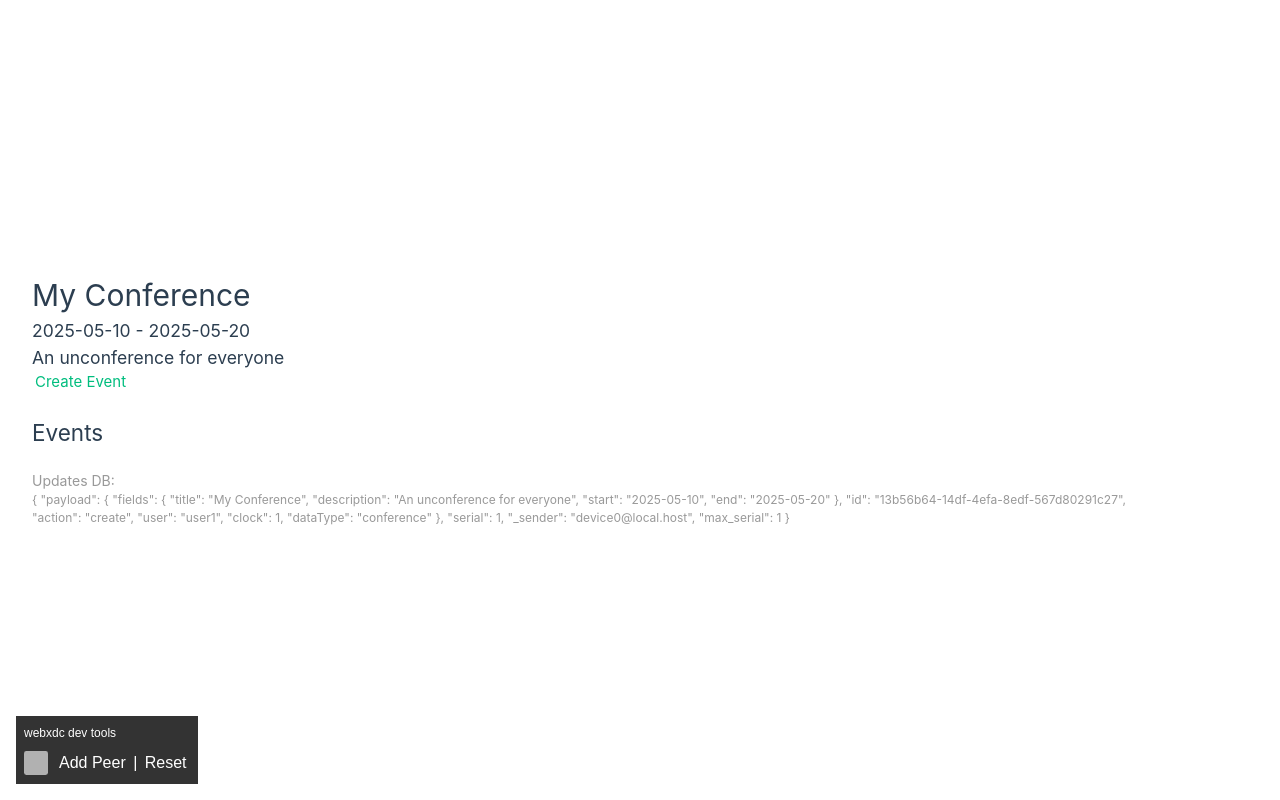
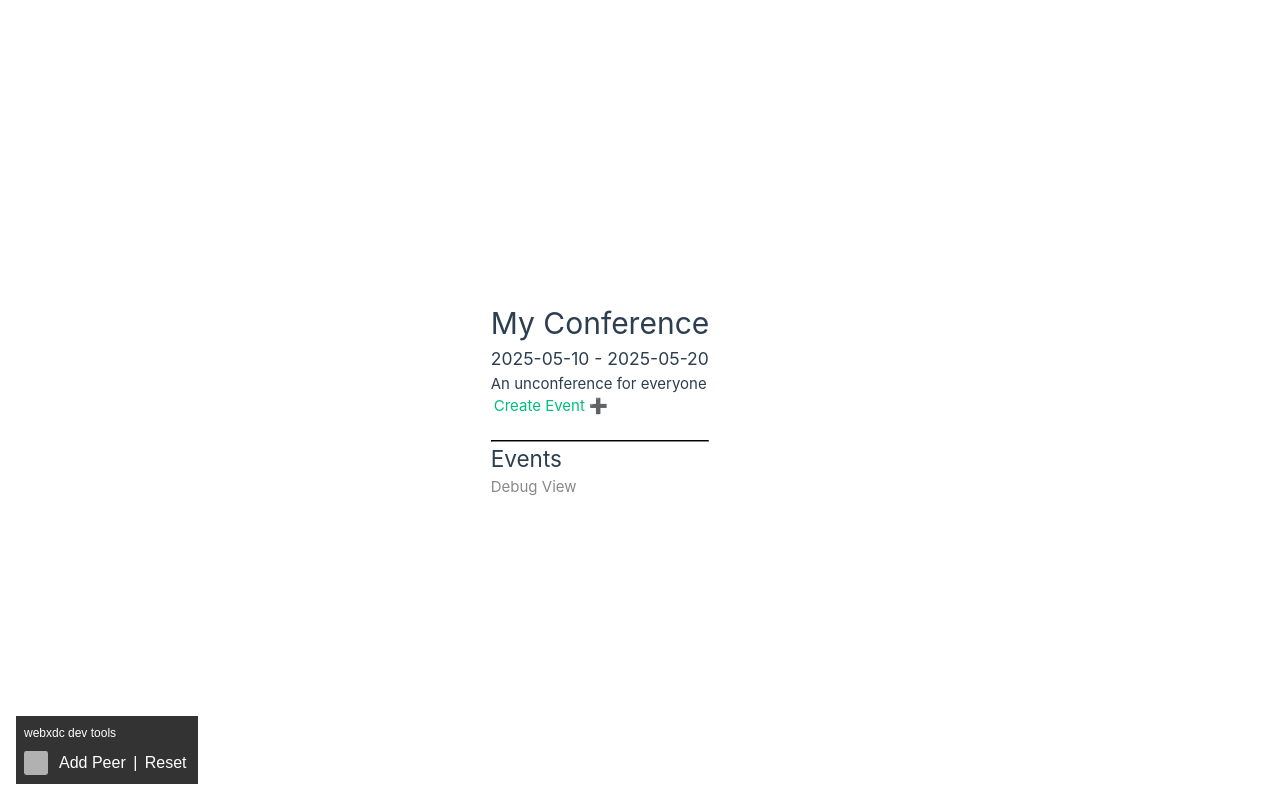
Before and after one commit to jackaperkins/unconference-webxdc, a Vue app: page / in a window 1280 px wide. Both pictures are taken after a click on the button "Create". Built offline with nearby package versions, Linux system fonts and the light colour scheme; grey boxes are pictures that could not be loaded.

Commit message:
event editing, event focus views

```diff
--- a/src/App.vue
+++ b/src/App.vue
@@ -46,12 +46,14 @@ const disableCreate = computed(() => {
           <button :disabled="disableCreate">Create</button>
         </form>
       </div>
-      <div style="font-size: 12px; padding-top:20px; color: #999;">
+      <div v-if="appStore.debug" style="font-size: 12px; padding-top:20px; color: #999;">
         <h3>Updates DB:</h3>
         <div v-for="update of appStore.updates">
           {{ update }}
         </div>
+        <div class="debug-reveal"  @click="appStore.showDebug(false)">Hide Debug</div>
       </div>
+      <div v-else class="debug-reveal" @click="appStore.showDebug(true)">Debug View</div>
     </div>
   </header>
 
@@ -63,6 +65,10 @@ header {
   max-height: 100vh;
 }
 
+.debug-reveal {
+  color: #888;
+  cursor: pointer;
+}
 
 .logo {
   display: block;
--- a/src/assets/main.css
+++ b/src/assets/main.css
@@ -32,3 +32,8 @@ a,
   display: grid;
   grid-template-columns: 1fr 2fr;
 }
+
+hr {
+  height: 1px;
+  border-color: #333;
+}
--- a/src/components/CreateEvent.vue
+++ b/src/components/CreateEvent.vue
@@ -12,8 +12,7 @@ const organizer = ref('')
 const start = ref('2025-05-15')
 const end = ref('2025-05-16')
 
-function createEvent(){
-  console.log('creating event')
+function createEvent() {
   appStore.createEvent(
     title.value,
     description.value,
--- /dev/null
+++ b/src/components/EditEvent.vue
@@ -0,0 +1,76 @@
+<script setup lang="ts" >
+import { useAppStore } from '../stores/appStore';
+import { DataType, Event } from '../p2p/operation';
+import { computed, onMounted, ref } from 'vue';
+
+const props = defineProps({
+  event: {
+    required: true,
+    type: Event
+  }
+})
+
+const emit = defineEmits(['saved'])
+
+const appStore = useAppStore()
+
+const title = ref('')
+const description = ref('')
+const organizer = ref('')
+const start = ref('2025-05-15')
+const end = ref('2025-05-16')
+
+onMounted(() => {
+  console.log('Event Editor was mounted')
+  title.value = props.event.fields.title.value as any
+  description.value = props.event.fields.description.value as string
+  organizer.value = props.event.fields.organizer.value as string
+  start.value = props.event.fields.start.value as string
+  end.value = props.event.fields.end.value as string
+})
+
+function updateEvent() {
+  // we want sparse updates so only send fields that are changed
+  const finalUpdate = {
+    title: title.value != props.event.fields.title.value ? title.value : undefined,
+    description: description.value != props.event.fields.description.value ? description.value : undefined,
+    organizer: organizer.value != props.event.fields.organizer.value ? organizer.value : undefined,
+    start: start.value != props.event.fields.start.value ? start.value : undefined,
+    end: end.value != props.event.fields.end.value ? end.value : undefined
+  }
+  console.log('updating with spares data:', finalUpdate)
+  appStore.updateData(
+    DataType.EVENT,
+    props.event.id,
+    finalUpdate
+  )
+}
+
+const disableCreate = computed(() => {
+  if (end.value <= start.value) {
+    return "Start time must be before End"
+  }
+  return null
+})
+
+</script>
+<template>
+  <main>
+    <div>
+    <h3>Edit Event</h3>
+      <form @submit.prevent="updateEvent" >
+        <div class="default-form" >
+          <label for="" > Title </label><input v-model="title" required>
+          <label for="" > Description </label><input v-model="description" required>
+          <label for="" > Organizer</label><input v-model="organizer">
+          <label for="" > Start </label><input type="datetime-local" v-model="start" required>
+          <label for="" > End </label><input type="datetime-local" v-model="end" required>
+        </div>
+        <button :disabled = "disableCreate != null" >Update</button>
+      </form>
+    <div v-if= "disableCreate" >
+      {{ disableCreate }}
+    </div>
+  </div>
+</main>
+</template>
--- a/src/components/EventCard.vue
+++ b/src/components/EventCard.vue
@@ -10,21 +10,30 @@ const props = defineProps({
 <template>
   <div class="event-card">
     <h3>
-      {{ event.fields.title.value }}
+      <RouterLink :to="{name: 'eventFocus', params: {id: event.id}}">
+        {{ event.fields.title.value }}
+      </RouterLink>
     </h3>
     <div>
       {{ event.fields.start.value }} - {{ event.fields.end.value }}
     </div>
     <div>
-      Organized by {{ event.fields.organizer.value }}
+      Organized by <span v-if="event.fields.organizer.value">{{ event.fields.organizer.value }}</span><span v-else class="anonymous">Anonymous</span>
     </div>
     <p>
       {{ event.fields.description.value }}
     </p>
   </div>
 </template>
+
 <style scoped>
 .event-card {
-  margin-bottom: 10px;
+  margin-bottom: 25px;
+}
+.anonymous {
+  color: #888;
+}
+p {
+  font-size:18px;
 }
 </style>
--- a/src/router/index.js
+++ b/src/router/index.js
@@ -2,6 +2,7 @@ import { createRouter, createWebHistory } from 'vue-router'
 import Home from '../views/Home.vue'
 import CreateEvent from '@/components/CreateEvent.vue'
 import NotFound from '@/views/NotFound.vue'
+import EventFocus from '@/views/EventFocus.vue'
 
 const router = createRouter({
   history: createWebHistory(import.meta.env.BASE_URL),
@@ -17,6 +18,11 @@ const router = createRouter({
       component: CreateEvent
     },
     {
+      path: '/event/:id',
+      name: 'eventFocus',
+      component: EventFocus
+    },
+    {
       path: '/:pathMatch(.*)*',
       component: NotFound
     }
--- a/src/stores/appStore.ts
+++ b/src/stores/appStore.ts
@@ -1,15 +1,22 @@
 import { ref, computed, toValue, onMounted, reactive } from 'vue'
 import { defineStore } from 'pinia'
 import { watch } from 'vue'
-import { Register } from '../p2p/register'
+import { useRoute } from 'vue-router'
 import { AppData, Conference, DataType, Event, Operation, OperationAction } from '../p2p/operation'
 
 export const useAppStore = defineStore('app', () => {
   const user = ref("user1")
   const xdcExists = ref(false)
+  const route = useRoute()
 
   const data = reactive<Array<Conference | Event>>([])
   const updates = reactive<any>([])
+
+  const debug = ref(false)
+
+  function showDebug(newValue: boolean){
+    debug.value = newValue
+  }
 
 
   onMounted(() => {
@@ -114,6 +121,10 @@ export const useAppStore = defineStore('app', () => {
     return data.filter(d => d.dataType === DataType.EVENT)
   })
 
+  const eventFromRouter = computed(() => {
+    return data.find(d => d.id === route.params.id)
+  })
+
   function createEvent(title: string, description: string, organizer: string, start:string, end: string) {
     const appdata = new Event()
     const operation = new Operation(
@@ -125,6 +136,7 @@ export const useAppStore = defineStore('app', () => {
       {
         title,
         description,
+        organizer,
         start,
         end
       }
@@ -132,9 +144,28 @@ export const useAppStore = defineStore('app', () => {
     sendOperation(operation)
   }
 
+  function updateData(dataType: DataType, id: string, fields: {}) {
+    const existing = findData(id)
+    if(!existing){
+      console.error("couldn't find data to update with id", id)
+      return
+    }
+
+    const op = new Operation(
+      id,
+      OperationAction.UPDATE,
+      user.value,
+      existing.clock + 1,
+      dataType,
+      fields
+    )
+
+    sendOperation(op)
+  }
+
   function sendOperation(operation: Operation) {
     window.webxdc.sendUpdate({ payload: operation })
   }
 
-  return { xdcExists, updates, data, conference, createConference, events, createEvent }
+  return { debug, showDebug, xdcExists, updates, data, conference, createConference, events, createEvent, updateData, eventFromRouter }
 })
--- /dev/null
+++ b/src/views/EventFocus.vue
@@ -0,0 +1,24 @@
+<script setup lang="ts">
+import { useRoute } from 'vue-router';
+import { useAppStore } from '../stores/appStore';
+import EventCard from '../components/EventCard.vue';
+import EditEvent from '../components/EditEvent.vue';
+import { Event } from '../p2p/operation';
+
+const appStore = useAppStore()
+
+</script>
+<template>
+  <div>
+    <h1>
+      Event
+    </h1>
+
+    <EventCard :event="appStore.eventFromRouter" v-if="appStore.eventFromRouter"/>
+    <div v-else>Cannot find event</div>
+    <hr>
+    <div>
+      <EditEvent :event="appStore.eventFromRouter"/>
+    </div>
+  </div>
+</template>
--- a/src/views/Home.vue
+++ b/src/views/Home.vue
@@ -15,15 +15,16 @@ const conference = computed(() => appStore.conference)
         {{ conference.fields.title.value }}
       </h1>
       <h3>{{ conference.fields.start.value }} - {{ conference.fields.end.value }}</h3>
-      <h3>{{ conference.fields.description.value }}</h3>
-      <RouterLink to="/create/event">Create Event</RouterLink>
+      <p>
+        {{ conference.fields.description.value }}
+      </p>
+      <RouterLink to="/create/event">Create Event ➕</RouterLink>
       <br><br>
     </div>
-    <div>
+    <hr>
       <h2>Events</h2>
       <div v-for="event of appStore.events">
         <EventCard :event="event"></EventCard>
       </div>
-    </div>
   </main>
 </template>
```
